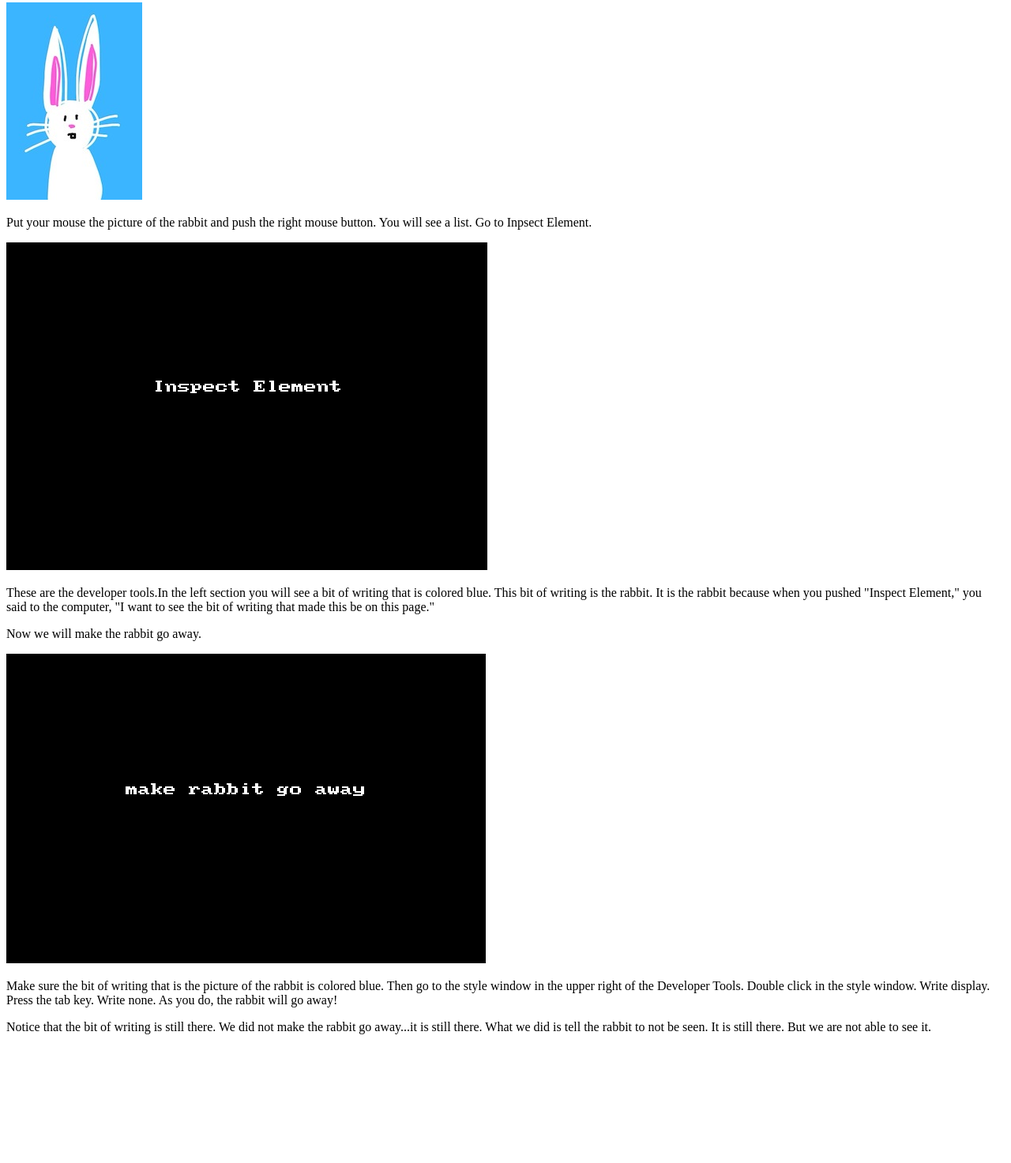
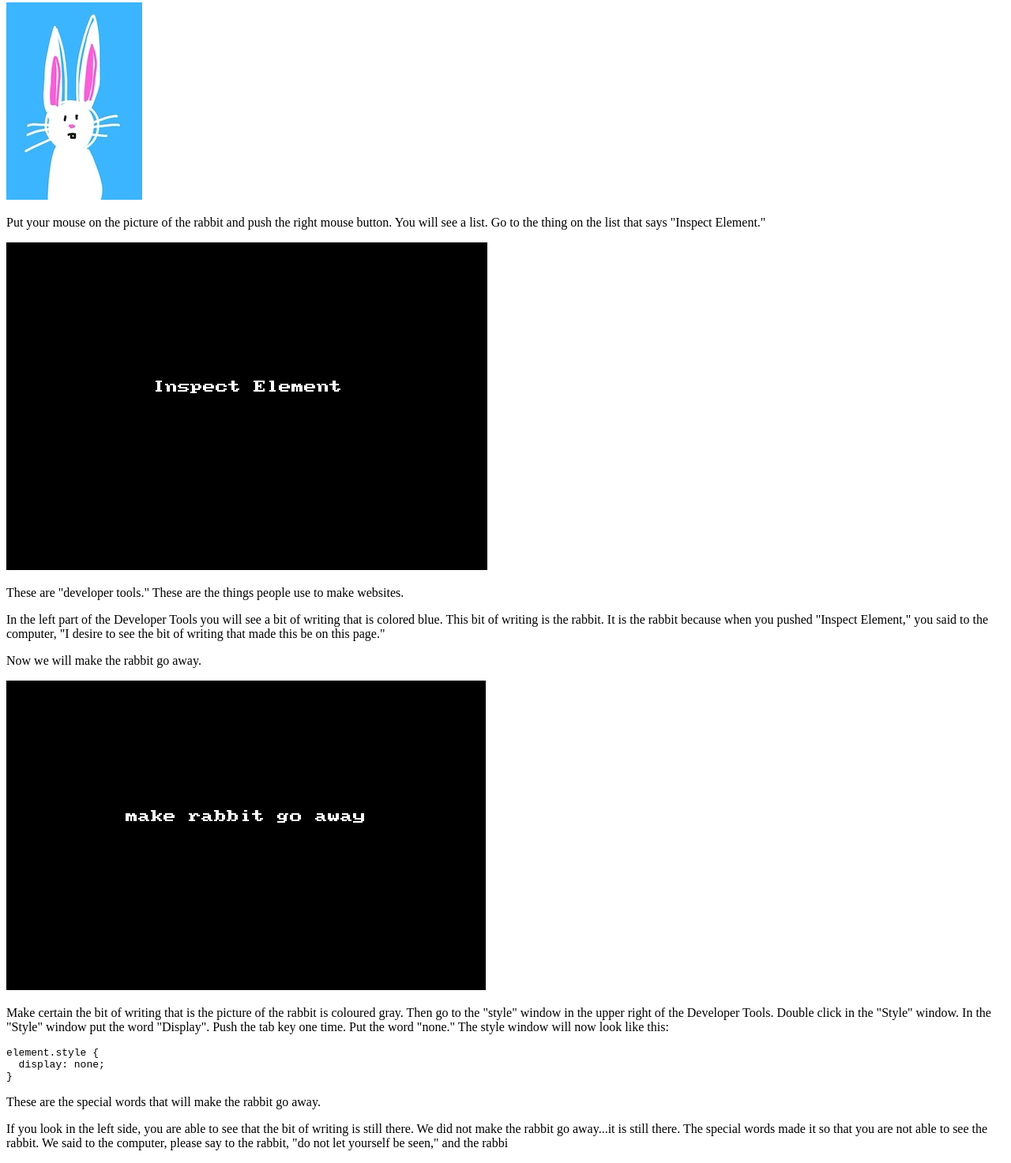
Before and after one commit to tararoys/knowledge-is-power, a plain HTML site: page 2014_05_29_make_rabbit_go_away/firstPage.html in a window 1280 px wide. Shown: the part 81-1554 px from the top of the page at 79% size. Before the commit the page ends 1407 px from the top, so only its background shows below. Drawn offline with Linux system fonts and the light colour scheme.

Commit message:
In which tara makes changes to wording
So that the page is more clear.

```diff
--- a/2014_05_29_make_rabbit_go_away/firstPage.html
+++ b/2014_05_29_make_rabbit_go_away/firstPage.html
@@ -1,16 +1,26 @@
 <!DOCTYPE html>
 <!-- saved from url=(0089)file:///Users/tlroys/Desktop/LearnToProgram/2014_05_29_make_rabbit_go_away/firstPage.html -->
 <html><head><meta http-equiv="Content-Type" content="text/html; charset=ISO-8859-1"></head><body>
-  <p>Knoweldge is power. Let me give you some knowledge of computers.</p>
+  <p>Knowledge is power. Let me give you some knowledge of computers.</p>
   <p> Let us use that power to make this rabbit go away. </p>
   <img src="./firstPage_files/rabbit.jpg" style="
 ">
-<p>Put your mouse the picture of the rabbit and push the right mouse button. You will see a list. Go to Inpsect Element. </p>
+<p>Put your mouse on the picture of the rabbit and push the right mouse button. You will see a list. Go to the thing on the list that says "Inspect Element."</p>
 <img src="./firstPage_files/inspect_element.gif">
-<p>These are the developer tools.In the left section you will see a bit of writing that is colored blue. This bit of writing is the rabbit.  It is the rabbit because when you pushed "Inspect Element," you said to the computer, "I want to see the bit of writing that made this be on this page." </p>
+<p>These are "developer tools." These are the things people use to make websites. </p>
+
+ <p>In the left part of the Developer Tools you will see a bit of writing that is colored blue. This bit of writing is the rabbit.  It is the rabbit because when you pushed "Inspect Element," you said to the computer, "I desire to see the bit of writing that made this be on this page." </p>
 <p> Now we will make the rabbit go away. </p>
 <img src="./firstPage_files/make_element_go_away.gif">
-<p>Make sure the bit of writing that is the picture of the rabbit is colored blue.  Then go to the style window in the upper right of the Developer Tools. Double click in the style window. Write display. Press the tab key. Write none. As you do, the rabbit will go away!</p>
-<p> Notice that the bit of writing is still there.  We did not make the rabbit go away...it is still there. What we did is tell the rabbit to not be seen. It is still there.  But we are not able to see it. </p>
+<p>Make certain the bit of writing that is the picture of the rabbit is coloured gray.  Then go to the "style" window in the upper right of the Developer Tools. Double click in the "Style" window. In the "Style" window put the word "Display". Push the tab key one time. Put the word "none." The style window will now look like this: </p>
+<pre>
+element.style {
+  display: none;
+}
+</pre>
 
-</body></html>
+<p>These are the special words that will make the rabbit go away.</p>
+<p> If you look in the left side, you are able to see that the bit of writing is still there.  We did not make the rabbit go away...it is still there.  The special words made it so that you are not able to see the rabbit. We said to the computer, please say to the rabbit, "do not let yourself be seen," and the rabbi</p>
+
+</body>
+</html>
```
